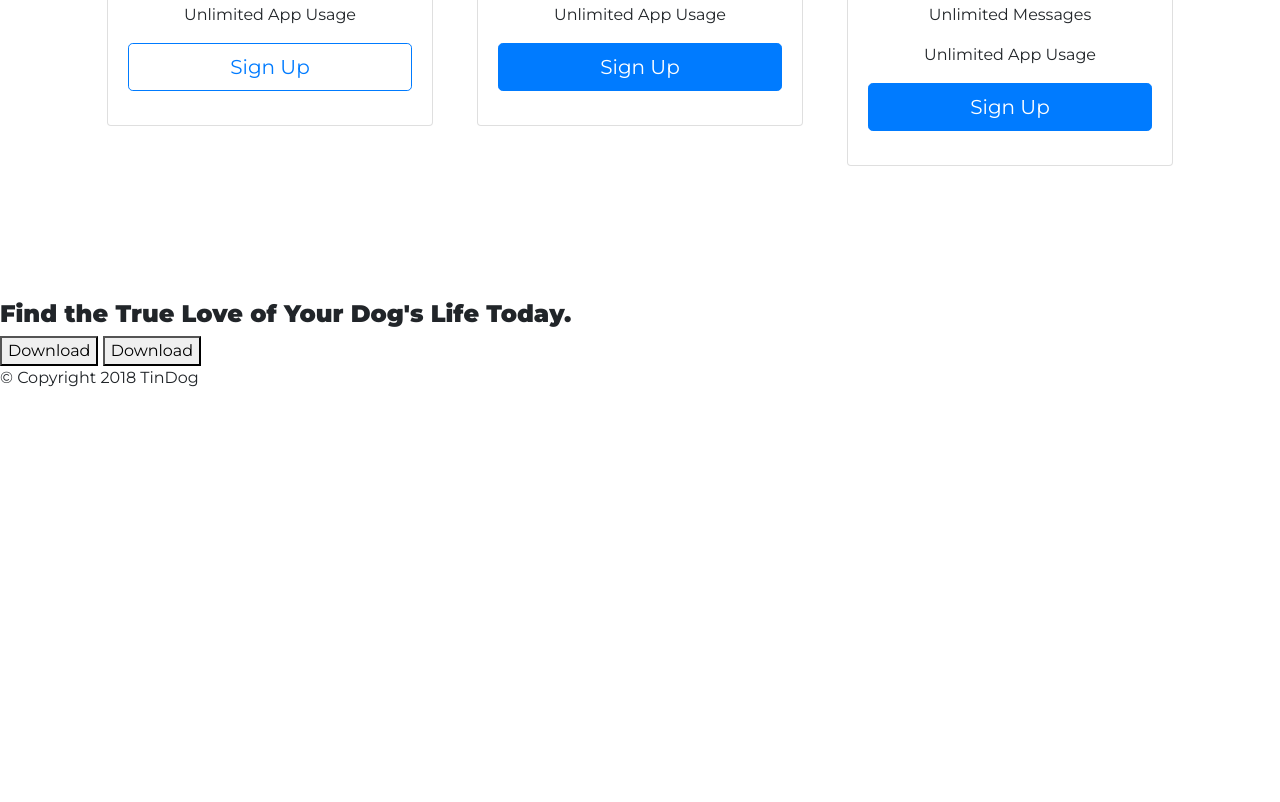
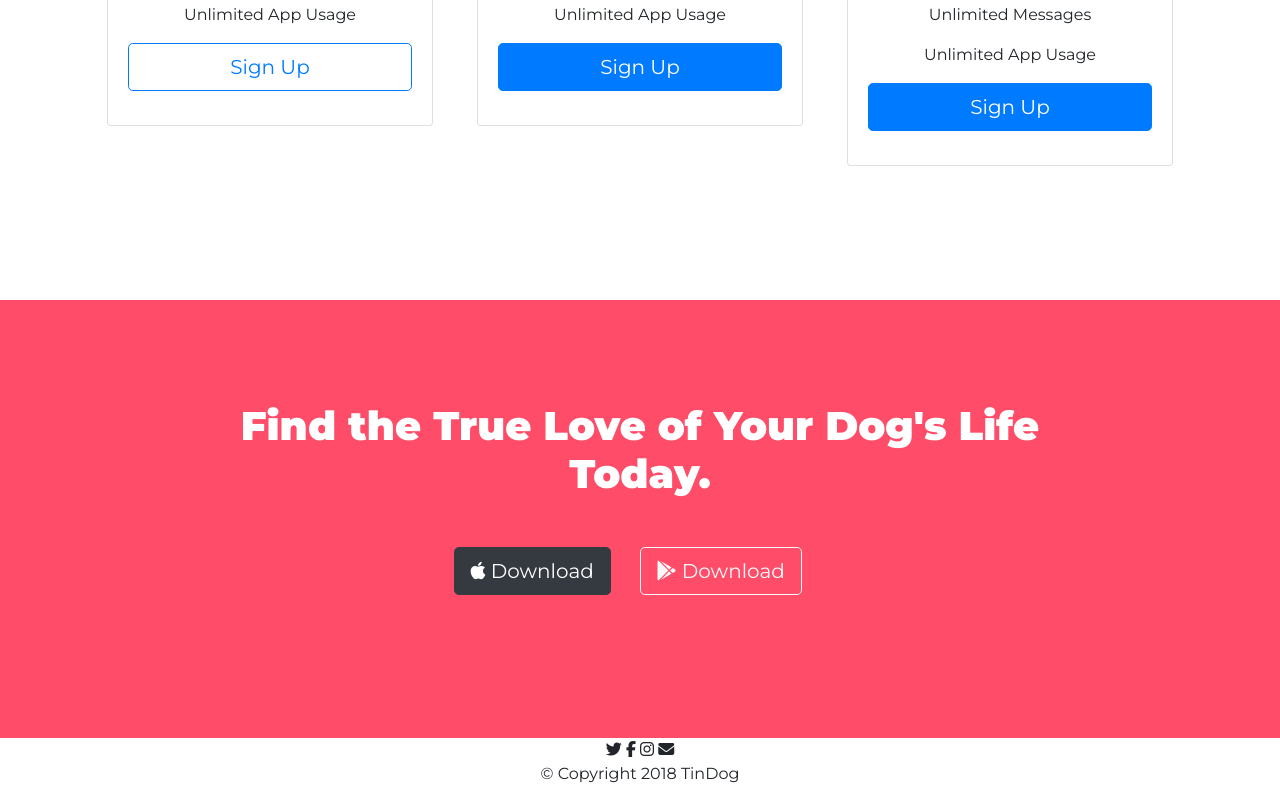
Before and after one commit to SecretPunk/tindog, a plain HTML site: page index.html in a window 1280 px wide. Shown: the part 2171-2973 px from the top of the page. Before the commit the page ends 2577 px from the top, so only its background shows below. Drawn offline with nearby package versions, Linux system fonts and the light colour scheme.

Commit message:
Style cta and begin styling footer.

```diff
--- a/css/style.css
+++ b/css/style.css
@@ -125,3 +125,38 @@ h3 {
 #pricing div[class^='col'] {
   padding: 3% 2%;
 }
+
+/* call to action */
+
+#cta {
+  text-align: center;
+  background-color: #ff4c68;
+  padding: 8% 18%;
+}
+
+.cta-text {
+  font-size: 2.5rem;
+  font-weight: 900;
+  color: #fff;
+}
+
+/* footer */
+
+#footer {
+  text-align: center;
+}
+
+/* media queries */
+
+@media (max-width: 993px) {
+
+  .banner-image {
+    position: static;
+    transform: rotate(0);
+    margin-left: 0;
+  }
+
+  #title {
+    text-align: center;
+  }
+}
--- a/index.html
+++ b/index.html
@@ -187,9 +187,15 @@
 
   <section id="cta">
 
-    <h3>Find the True Love of Your Dog's Life Today.</h3>
-    <button type="button">Download</button>
-    <button type="button">Download</button>
+    <h3 class="cta-text">Find the True Love of Your Dog's Life Today.</h3>
+    <button type="button" class="btn btn-dark btn-lg">
+      <span class="fab fa-apple"></span>
+      Download
+    </button>
+    <button type="button" class="btn btn-outline-light btn-lg">
+      <span class="fab fa-google-play"></span>
+      Download
+    </button>
 
   </section>
 
@@ -197,6 +203,11 @@
   <!-- Footer -->
 
   <footer id="footer">
+
+    <span class="fab fa-twitter"></span>
+    <span class="fab fa-facebook-f"></span>
+    <span class="fab fa-instagram"></span>
+    <span class="fas fa-envelope"></span>
 
     <p>© Copyright 2018 TinDog</p>
 
```
